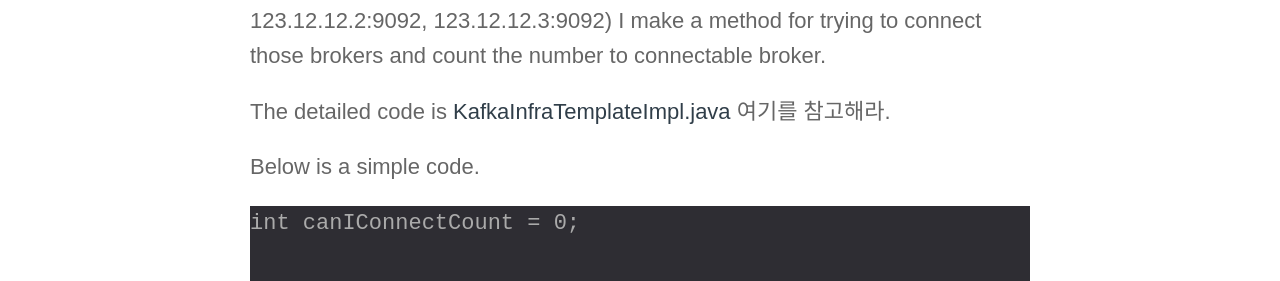
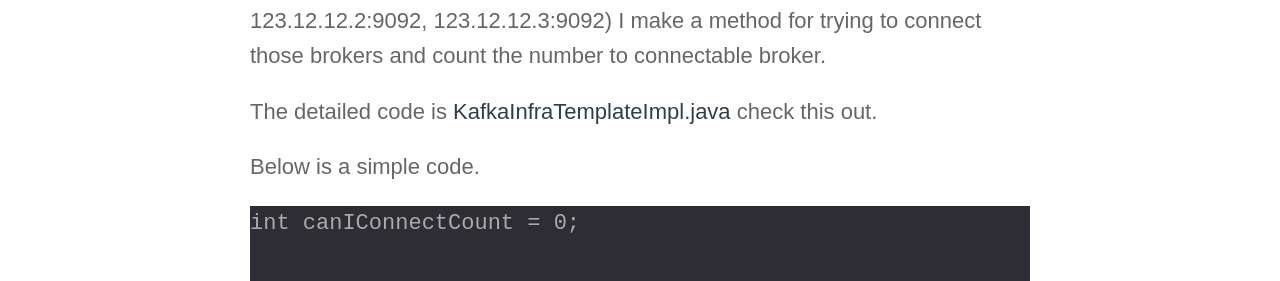
Before and after one commit to LeeKyoungIl/leekyoungil.github.io, a Jekyll site: the page built from _posts/blog/2020-04-27-How-to-HealthCheck-broker-of-the-Kafka-Producer.markdown, in a window 1280 px wide and 900 px high, scrolled down 1434 px. Shown: the part 161-442 px from the top of the window. Built offline with Jekyll 4.4.1, drawn with Linux system fonts in a browser that asks for light colours; nearby versions of some CDN libraries; comment, search, counter and statistics services are not loaded.

Commit message:
add post

````diff
--- a/_posts/blog/2020-04-27-How-to-HealthCheck-broker-of-the-Kafka-Producer.markdown
+++ b/_posts/blog/2020-04-27-How-to-HealthCheck-broker-of-the-Kafka-Producer.markdown
@@ -43,7 +43,7 @@ public static boolean canIConnect(final String hostName, final int portNumber) {
 So, for example, there are three brokers in the cluster. (123.12.12.1:9092, 123.12.12.2:9092, 123.12.12.3:9092)
 I make a method for trying to connect those brokers and count the number to connectable broker.
 
-The detailed code is [KafkaInfraTemplateImpl.java](https://github.com/LeeKyoungIl/illuminati/blob/master/illuminati/illuminati-processor/src/main/java/me/phoboslabs/illuminati/processor/infra/kafka/impl/KafkaInfraTemplateImpl.java#L138-L172) 여기를 참고해라.
+The detailed code is [KafkaInfraTemplateImpl.java](https://github.com/LeeKyoungIl/illuminati/blob/master/illuminati/illuminati-processor/src/main/java/me/phoboslabs/illuminati/processor/infra/kafka/impl/KafkaInfraTemplateImpl.java#L138-L172) check this out.
 
 Below is a simple code.
 ```java
````
